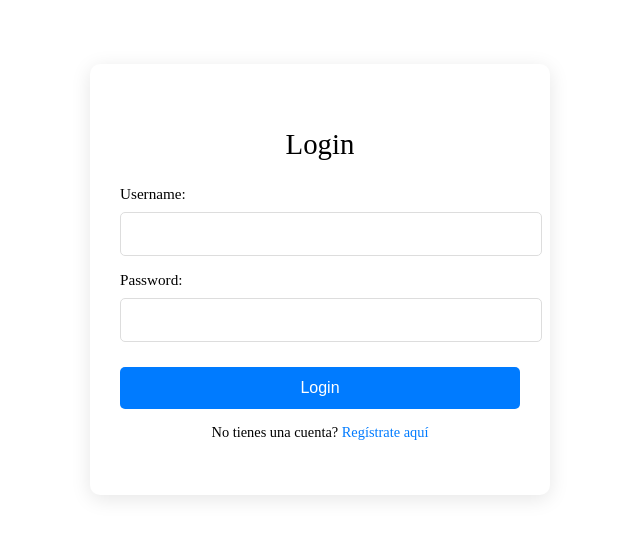
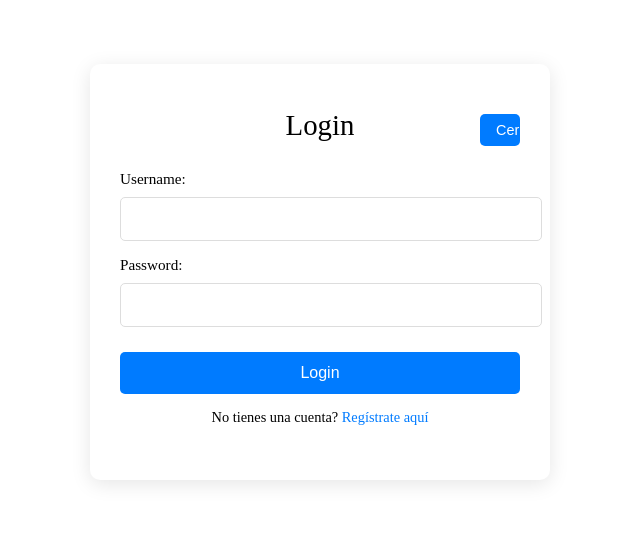
Before and after one commit to nicotorboli/Casa-Astri, a React (Vite) app in the folder frontend/: page /login in a window 1280 px wide. Shown: the top 538 px of the page, without its empty margins (320-960 px from the left). Built offline with nearby package versions, Linux system fonts and the light colour scheme.

Commit message:
quedo facheli

```diff
--- a/frontend/src/components/Login.jsx
+++ b/frontend/src/components/Login.jsx
@@ -2,7 +2,7 @@ import React, { useState } from "react";
 import { Link, useNavigate } from "react-router-dom";
 import axios from "axios";
 import { useAuth } from "../contexts/AuthContext";
-import "../styles/Auth.css"; // Asegúrate de importar el CSS
+import "../styles/Auth.css";
 
 const Login = () => {
   const { login } = useAuth();
@@ -29,9 +29,18 @@ const Login = () => {
     }
   };
 
+  const handleClose = () => {
+    navigate("/");
+  };
+
   return (
     <div className="auth-container">
-      <h2>Login</h2>
+      <div className="auth-header">
+        <h2>Login</h2>
+        <button className="close-button" onClick={handleClose}>
+          Cerrar
+        </button>
+      </div>
       <form onSubmit={handleSubmit}>
         <div className="form-group">
           <label>Username:</label>
--- a/frontend/src/components/Register.jsx
+++ b/frontend/src/components/Register.jsx
@@ -1,7 +1,7 @@
 import React, { useState } from "react";
 import axios from "axios";
-import { useNavigate, Link } from "react-router-dom"; // Importar Link
-import "../styles/Auth.css"; // Asegúrate de importar el CSS
+import { useNavigate, Link } from "react-router-dom";
+import "../styles/Auth.css";
 
 const Register = () => {
   const [username, setUsername] = useState("");
@@ -20,9 +20,18 @@ const Register = () => {
     }
   };
 
+  const handleClose = () => {
+    navigate("/");
+  };
+
   return (
     <div className="auth-container">
-      <h2>Registro</h2>
+      <div className="auth-header">
+        <h2>Registro</h2>
+        <button className="close-button" onClick={handleClose}>
+          Cerrar
+        </button>
+      </div>
       <form onSubmit={handleSubmit}>
         <div className="form-group">
           <label>Username:</label>
@@ -40,7 +49,6 @@ const Register = () => {
       </form>
       {error && <p className="error-message">{error}</p>}
 
-      {/* Enlace al login */}
       <p>¿Ya tienes cuenta? <Link to="/login">Inicia sesión aquí</Link></p>
     </div>
   );
--- a/frontend/src/styles/Auth.css
+++ b/frontend/src/styles/Auth.css
@@ -1,4 +1,3 @@
-
 /* Contenedor de autenticación */
 .auth-container {
   margin: 5% auto;
@@ -10,11 +9,43 @@
   text-align: center;
 }
 
-/* Títulos */
-.auth-container h2 {
+
+/* Encabezado de autenticación */
+.auth-header {
+  display: flex;
+  justify-content: center; /* Centra el h2 */
+  align-items: center; /* Centra verticalmente */
   margin-bottom: 1.5rem;
+  position: relative; /* Necesario para posicionar el h2 */
+}
+
+.auth-header h2 {
+  margin: 0;
   font-size: 1.8rem;
   font-weight: 500;
+  text-align: center; /* Centra el texto del título */
+  position: absolute; /* Posicionamiento absoluto para el h2 */
+  left: 50%; /* Lo mueve al 50% del contenedor */
+  transform: translateX(-50%); /* Ajusta el centrado */
+}
+
+/* Botón de Cerrar */
+.auth-container button.close-button {
+  width: 10%;
+  margin-left: auto; /* Empuja el botón a la derecha */
+  background: #007bff;
+  color: #fff;
+  padding: 8px 16px;
+  border: none;
+  border-radius: 5px;
+  font-size: 0.9rem;
+  cursor: pointer;
+  transition: background 0.3s ease, box-shadow 0.3s ease;
+}
+
+.auth-container button.close-button:hover {
+  background: #0056b3;
+  box-shadow: 0px 4px 15px rgba(0, 0, 0, 0.1);
 }
 
 /* Grupos de formulario */
@@ -93,5 +124,5 @@
 .register-link a:hover,
 .auth-container p a:hover {
   text-decoration: underline;
-  color: #0056b3;
+  color: #0056b3; /* Color corregido */
 }
```
